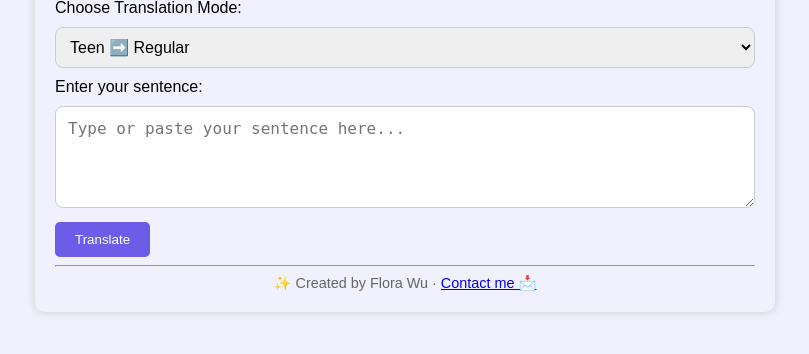
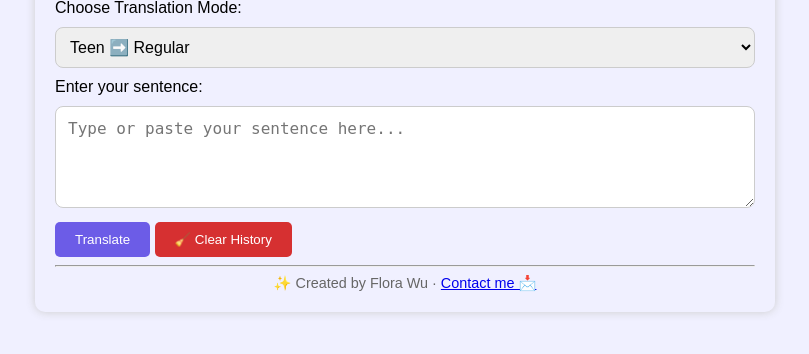
Before and after one commit to florafloraflorawu/teen-translator, a Flask app: page / in a window 1280 px wide. Shown: the part 142-496 px from the top of the page, without its empty margins (235-1044 px from the left). Run offline with Flask 3, Linux system fonts and the light colour scheme.

Commit message:
Add Clear History feature

```diff
--- a/app.py
+++ b/app.py
@@ -18,6 +18,12 @@ def home():
     translated = ""
 
     if request.method == 'POST':
+        # 🔍 Check if the user clicked "Clear History"
+        if request.form.get("action") == "clear":
+            history.clear()
+            return render_template('index.html', translated="", history=history)
+
+        # ✏️ Otherwise, do normal translation
         user_text = request.form['sentence']
         mode = request.form['mode']
 
@@ -37,8 +43,6 @@ def home():
         )
 
         translated = response.choices[0].message.content.strip()
-
-        # Save input and output to history
         history.append((user_text, translated))
 
     return render_template('index.html', translated=translated, history=history)
--- a/templates/index.html
+++ b/templates/index.html
@@ -2,6 +2,8 @@
 <html>
 <head>
     <title>Teen Slang Translator 🔁</title>
+    <meta name="viewport" content="width=device-width, initial-scale=1.0">
+
     <style>
         body {
             font-family: Arial, sans-serif;
@@ -71,8 +73,11 @@
     <textarea name="sentence" id="sentence" rows="4" placeholder="Type or paste your sentence here..." required>{{ request.form.get('sentence', '') }}</textarea>
 
 
-    <button type="submit">Translate</button>
-	</form>
+	<button type="submit">Translate</button>
+	<button type="submit" name="action" value="clear" style="background-color: #d63031;">🧹 Clear History</button>
+</form>
+
+
 
 
     {% if translated %}
```
